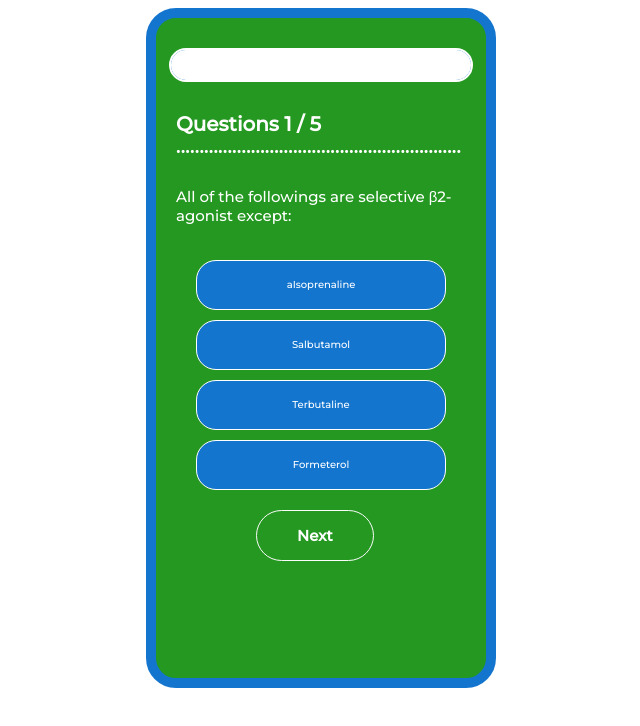
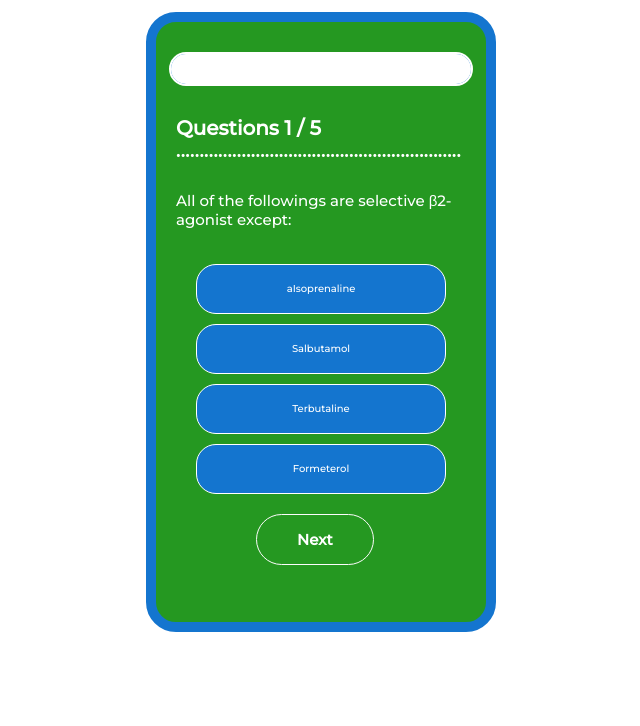
Before and after one commit to DIGILABTEAM/GPQUIZ4, a plain HTML site: page index.html in a window 1280 px wide. Shown: the whole page, without its empty margins (319-959 px from the left). Drawn offline with Linux system fonts and the light colour scheme.

Commit message:
Update index.html

```diff
--- a/index.html
+++ b/index.html
@@ -15,8 +15,8 @@
         width: 100%;
       }
       .quiz-app{
-        margin: 8px auto;
-        height: 660px;
+        margin: 12px auto;
+        height: 600px;
         width: 330px;
         background-color:#259821;
         border-style: solid;
```
